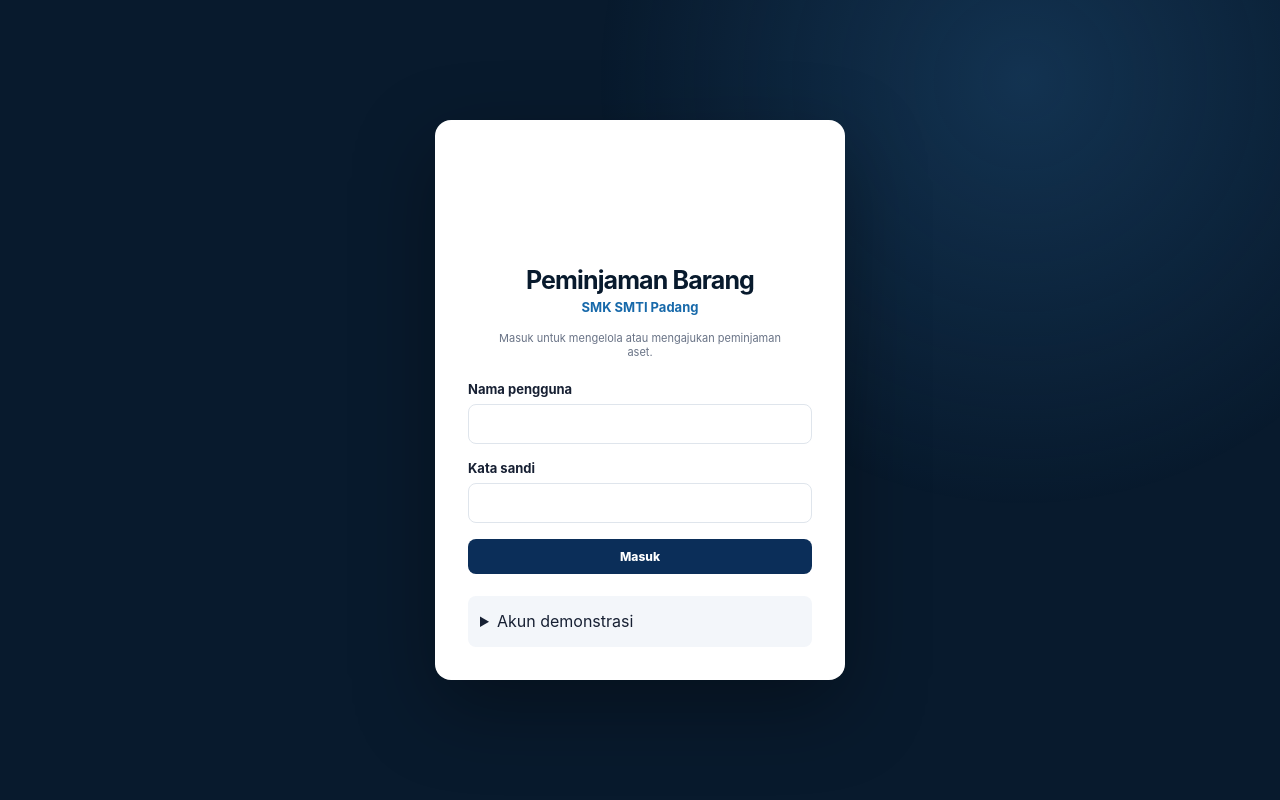
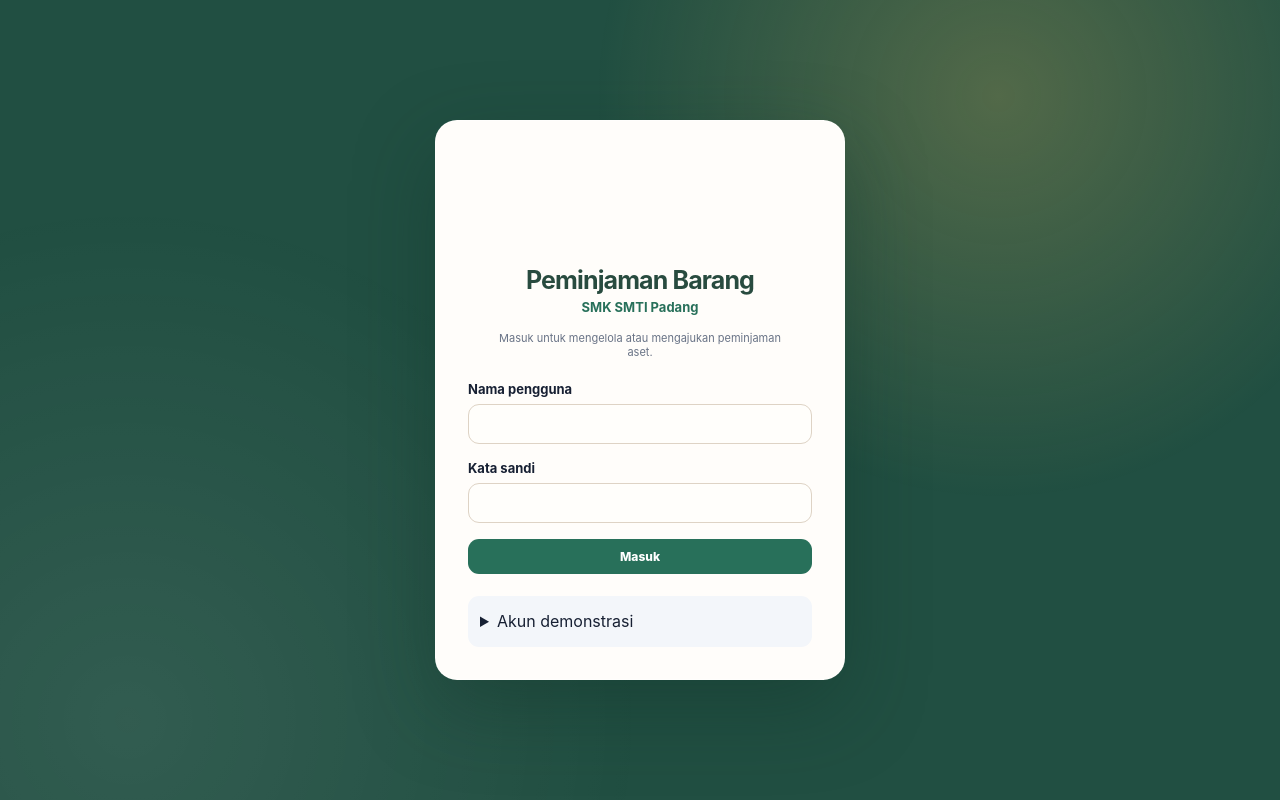
Before and after one commit to rico-satria/peminjaman, a PHP site: page /login.php in a window 1280 px wide. Run offline with PHP 8.4, Linux system fonts and the light colour scheme.

Commit message:
Selaraskan halaman login dengan tema Sekolah Hangat

```diff
--- a/assets/style.css
+++ b/assets/style.css
@@ -1275,3 +1275,29 @@ details {
     height: 82px;
   }
 }
+
+/* Sekolah Hangat — halaman login (halaman ini tidak memuat premium.css) */
+.login-body {
+  background: #214f42;
+}
+.login-body::before {
+  background:
+    radial-gradient(circle at 78% 12%, rgba(239,189,95,.24), transparent 33%),
+    radial-gradient(circle at 10% 90%, rgba(255,255,255,.08), transparent 38%);
+}
+.login-card {
+  background: #fffdfa;
+  border-color: rgba(255,255,255,.34);
+  border-radius: 22px;
+  box-shadow: 0 28px 80px rgba(16,49,39,.38);
+}
+.login-card h1 { color: #284b3f; }
+.login-card h2 { color: #28705a; }
+.login-card input, .login-card details { border-radius: 11px; }
+.login-card input { border-color: #ded3c5; background: #fffefb; }
+.login-card input:focus {
+  border-color: #4c8a75;
+  box-shadow: 0 0 0 3px rgba(40,112,90,.16);
+}
+.login-card .primary { background: #28705a; border-radius: 11px; }
+.login-card .primary:hover { background: #205e4b; }
```
